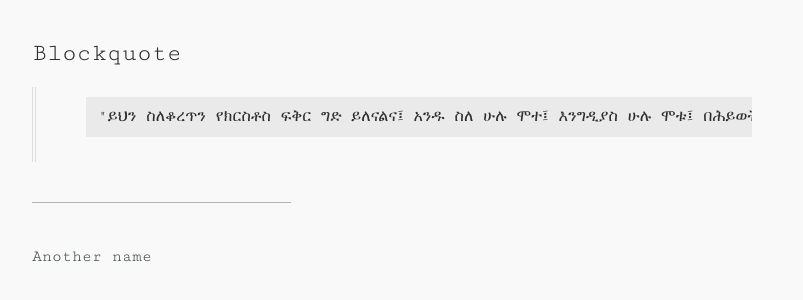
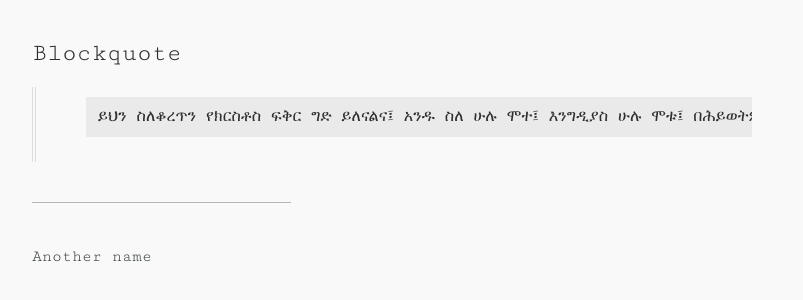
Before and after one commit to danievsky/blog, a Jekyll site: the page built from _posts/2016-05-05-welcome.md, in a window 1280 px wide. Shown: the part 1876-2176 px from the top of the page, without its empty margins (238-1041 px from the left). Built offline with Jekyll 4.4.1, drawn with Linux system fonts in a browser that asks for light colours; some web fonts are replaced.

```diff
--- a/_posts/2016-05-05-welcome.md
+++ b/_posts/2016-05-05-welcome.md
@@ -65,4 +65,4 @@ $ World
 
 ## Blockquote
 
->     "ይህን ስለቆረጥን የክርስቶስ ፍቅር ግድ ይለናልና፤ አንዱ ስለ ሁሉ ሞተ፤ እንግዲያስ ሁሉ ሞቱ፤ በሕይወትም ያሉት ስለ እነርሱ ለሞተውና ለተነሣው እንጂ ወደ ፊት ለራሳቸው እንዳይኖሩ ስለ ሁሉ ሞተ። "
+>     ይህን ስለቆረጥን የክርስቶስ ፍቅር ግድ ይለናልና፤ አንዱ ስለ ሁሉ ሞተ፤ እንግዲያስ ሁሉ ሞቱ፤ በሕይወትም ያሉት ስለ እነርሱ ለሞተውና ለተነሣው እንጂ ወደ ፊት ለራሳቸው እንዳይኖሩ ስለ ሁሉ ሞተ።
```
